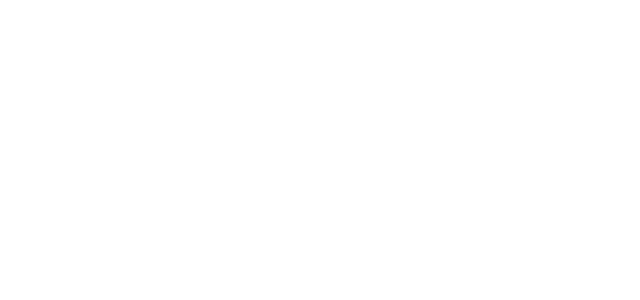
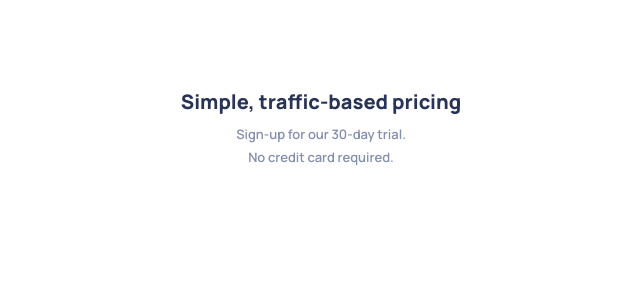
Before and after one commit to brdCoreShadow/interactive-pricing, a React (Vite) app: page / in a window 1280 px wide. Shown: the top 300 px of the page, without its empty margins (319-959 px from the left). Built offline with nearby package versions, Linux system fonts and the light colour scheme.

Commit message:
header mob is made, keep on dashboard mob

```diff
--- a/src/App.tsx
+++ b/src/App.tsx
@@ -1,9 +1,19 @@
 import * as SC from "./AppStyled"
+import Billing from "./components/PricingDashboard/Billing/Billing"
+import PricingDashboard from "./components/PricingDashboard/PricingDashboard"
+
+import Header from "./layout/Header/Header"
+import SharedLayout from "./layout/SharedLayout/SharedLayout"
 function App() {
 
   return (
     <SC.AppCon>
-
+    <Header/>
+    <SharedLayout>
+      <PricingDashboard>
+        <Billing/>
+      </PricingDashboard>
+    </SharedLayout>
     </SC.AppCon>
   )
 }
--- /dev/null
+++ b/src/components/PricingDashboard/Billing/Billing.tsx
@@ -0,0 +1,11 @@
+import * as SC from "./BillingStyled"
+
+const Billing:React.FC = () => {
+    return (
+        <SC.BillingCon>
+
+        </SC.BillingCon>
+     );
+}
+
+export default Billing;
--- /dev/null
+++ b/src/components/PricingDashboard/Billing/BillingStyled.ts
@@ -0,0 +1,5 @@
+import styled from "@emotion/styled";
+
+export const BillingCon = styled.div`
+
+`
--- /dev/null
+++ b/src/components/PricingDashboard/PricingDashboard.tsx
@@ -0,0 +1,7 @@
+import * as SC from "./PricingDashboardStyled"
+
+const PricingDashboard: React.FC<React.PropsWithChildren> = ({ children }) => {
+  return <SC.PricingDashboardCon>{children}</SC.PricingDashboardCon>;
+};
+
+export default PricingDashboard;
--- /dev/null
+++ b/src/components/PricingDashboard/PricingDashboardStyled.ts
@@ -0,0 +1,5 @@
+import styled from "@emotion/styled";
+
+export const PricingDashboardCon = styled.div`
+
+`
--- /dev/null
+++ b/src/layout/Header/Header.tsx
@@ -0,0 +1,14 @@
+import * as SC from "./HeaderStyled"
+
+const Header:React.FC = () => {
+  return (
+    <SC.HeaderCon>
+      <SC.HeaderContentCon>
+        <h3>Simple, traffic-based pricing</h3>
+        <p>Sign-up for our 30-day trial. <br/> No credit card required. </p>
+      </SC.HeaderContentCon>
+    </SC.HeaderCon>
+  );
+};
+
+export default Header;
--- /dev/null
+++ b/src/layout/Header/HeaderStyled.ts
@@ -0,0 +1,33 @@
+import styled from "@emotion/styled";
+
+export const HeaderCon = styled.header`
+  padding-top: 88px;
+  padding-bottom: 64px;
+`;
+
+export const HeaderContentCon = styled.div`
+  width: 86%;
+
+  margin-left: auto;
+  margin-right: auto;
+
+  text-align: center;
+
+  & > h3 {
+    margin-bottom: 8px;
+
+    font-size: 20px;
+    font-weight: 800;
+
+    color: #293356;
+  }
+
+  & > p {
+
+    font-size: 13px;
+    line-height: 1.8;
+    font-weight: 600;
+
+    color: #848ead;
+  }
+`;
--- /dev/null
+++ b/src/layout/SharedLayout/SharedLayout.tsx
@@ -0,0 +1,7 @@
+import * as SC from "./SharedLayoutStyled";
+
+const SharedLayout: React.FC<React.PropsWithChildren> = ({ children }) => {
+  return <SC.SharedLayoutCon>{children}</SC.SharedLayoutCon>;
+};
+
+export default SharedLayout;
--- /dev/null
+++ b/src/layout/SharedLayout/SharedLayoutStyled.ts
@@ -0,0 +1,5 @@
+import styled from "@emotion/styled";
+
+export const SharedLayoutCon = styled.div`
+
+`
```
